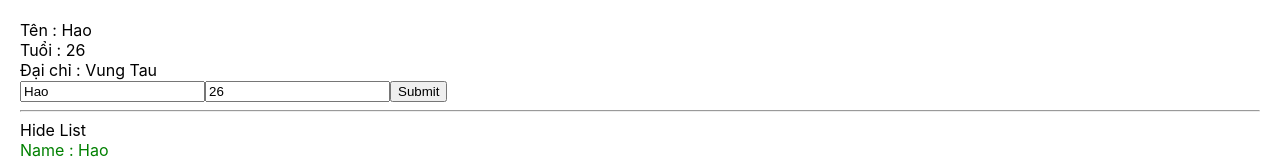
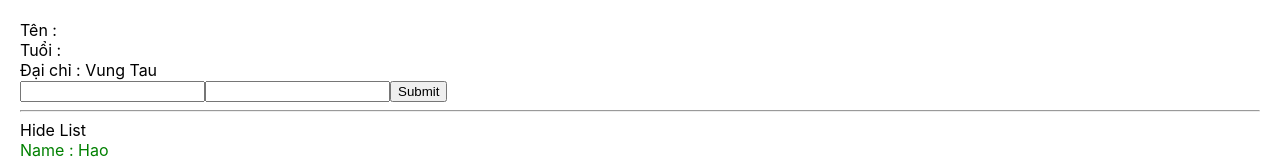
Before and after one commit to haodev2000/demo_git, a React (Create React App) app: page / in a window 1280 px wide. Shown: the top 160 px of the page. Built offline with nearby package versions, Linux system fonts and the light colour scheme.

Commit message:
video 26

```diff
--- a/src/components/MyComponents.js
+++ b/src/components/MyComponents.js
@@ -1,6 +1,7 @@
 import React from "react";
-import UserInFo from "./Userinfo";
+import AddUser from "./AddUser";
 import Displayinfo from "./Displayinfo";
+
 class MyComponent extends React.Component {
 
     state = {
@@ -11,11 +12,17 @@ class MyComponent extends React.Component {
         ]
     }
 
+    handleAddUser = (userObj) => {
+        this.setState({
+            listUser: [userObj, ...this.state.listUser]
+        })
+    }
+
     render() {
 
         return (
             <div>
-                <UserInFo />
+                <AddUser handleAddUser={this.handleAddUser} />
                 <hr></hr>
                 <Displayinfo listUser={this.state.listUser} />
             </div>
--- a/src/components/Userinfo.js
+++ /dev/null
@@ -1,57 +0,0 @@
-import React from "react";
-
-class UserInFo extends React.Component {
-    state = {
-        name: "Hao",
-        age: 26,
-        address: "Vung Tau"
-    }
-
-    handeOnChange = (event) => {
-        this.setState({
-            name: event.target.value
-        })
-    }
-
-    handeOnChangeAge = (event) => {
-        this.setState({
-            age: event.target.value
-        })
-    }
-
-    handOnSubmit = (event) => {
-        event.preventDefault();
-        console.log(this.state);
-    }
-
-    render() {
-        return (
-            <div>
-                Tên : {this.state.name}
-                <br />
-                Tuổi : {this.state.age}
-                <br />
-                Đại chỉ : {this.state.address}
-                <br />
-
-
-                <form onSubmit={(event) => { this.handOnSubmit(event) }}>
-                    < input
-                        value={this.state.name}
-                        type='text'
-                        onChange={(event) => { this.handeOnChange(event) }}
-                    />
-                    < input
-                        value={this.state.age}
-                        type='text'
-                        onChange={(event) => { this.handeOnChangeAge(event) }}
-                    />
-                    <button type='submit'>Submit</button>
-                </form>
-            </div>
-        )
-    }
-
-}
-
-export default UserInFo;
```
